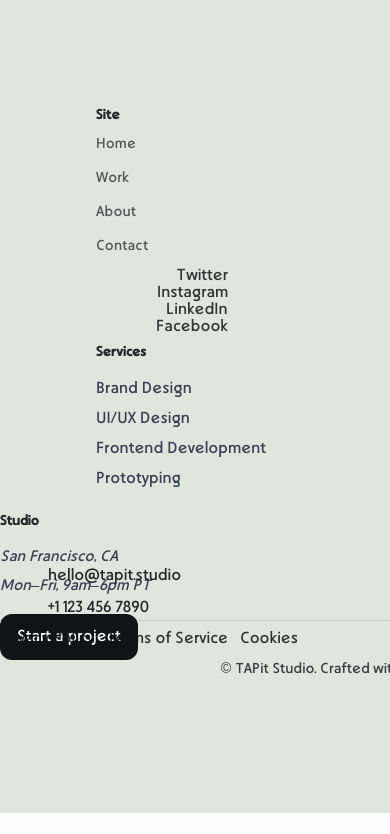
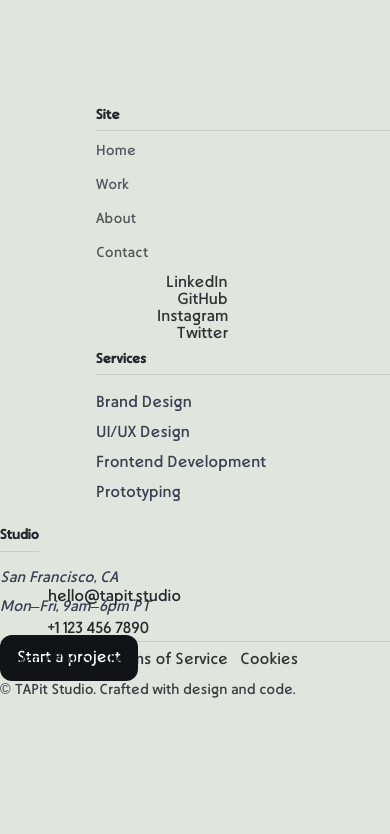
Before and after one commit to capoeira360/2.0company, a Next.js app in the folder perspective-section-transition-main/: page / in a window 390 px wide. Shown: the part 3267-4101 px from the top of the page. Before the commit the page ends 4080 px from the top, so only its background shows below. Built offline with nearby package versions, Linux system fonts and the light colour scheme.

Commit message:
Footer bottom row: nudge policies right, © note left; mobile fallback to remove insets on small screens; maintain single-row alignment

```diff
--- a/perspective-section-transition-main/src/app/globals.css
+++ b/perspective-section-transition-main/src/app/globals.css
@@ -229,3 +229,23 @@ h2 { margin-bottom: 24px; }
   }
 }
 .new-footer-contact-divider { grid-column: 1 / -1; height: 1px; background: rgba(17, 19, 23, 0.12); margin-bottom: 6px; }
+.new-footer .footer-section-title {
+  border-bottom: 1px solid rgba(17, 19, 23, 0.12);
+  padding-bottom: 4px;
+  margin-bottom: 8px;
+}
+
+/* Right-align Social header with its links in the text block */
+.new-footer-social-text .footer-section-title {
+  text-align: right;
+}
+/* Footer bottom row: policies on left, copyright on right */
+.new-footer-bottom { grid-column: 1 / -1; display: flex; align-items: center; justify-content: space-between; gap: 12px; flex-wrap: wrap; }
+.new-footer-bottom .new-footer-policies { display: flex; gap: 12px; align-items: center; flex-wrap: wrap; margin-left: 1rem; }
+.new-footer-bottom .new-footer-note { margin: 0; padding: 0; text-align: right; margin-right: 1rem; }
+
+@media (max-width: 768px) {
+  .new-footer-bottom { gap: 8px; }
+  .new-footer-bottom .new-footer-policies { margin-left: 0; }
+  .new-footer-bottom .new-footer-note { margin-right: 0; }
+}
--- a/perspective-section-transition-main/src/components/Footer.jsx
+++ b/perspective-section-transition-main/src/components/Footer.jsx
@@ -74,12 +74,14 @@ export default function Footer() {
           <a href="tel:+11234567890">+1 123 456 7890</a>
         </div>
         <div className="new-footer-contact-divider" aria-hidden="true"></div>
-        <div className="new-footer-policies">
-          <a href="/privacy">Privacy Policy</a>
-          <a href="/terms">Terms of Service</a>
-          <a href="/cookies">Cookies</a>
+        <div className="new-footer-bottom">
+          <div className="new-footer-policies">
+            <a href="/privacy">Privacy Policy</a>
+            <a href="/terms">Terms of Service</a>
+            <a href="/cookies">Cookies</a>
+          </div>
+          <div className="new-footer-note">© TAPit Studio. Crafted with design and code.</div>
         </div>
-        <div className="new-footer-note">© TAPit Studio. Crafted with design and code.</div>
       </div>
     </footer>
   );
--- a/perspective-section-transition-main/src/components/FooterTextSocial.jsx
+++ b/perspective-section-transition-main/src/components/FooterTextSocial.jsx
@@ -1,10 +1,11 @@
+import { footerLinks } from "./Header/Nav/data";
+
 export default function FooterTextSocial() {
   return (
     <div className="new-footer-social-text" aria-label="Social media links (text-only)">
-      <a href="https://twitter.com" target="_blank" rel="noreferrer">Twitter</a>
-      <a href="https://instagram.com" target="_blank" rel="noreferrer">Instagram</a>
-      <a href="https://linkedin.com" target="_blank" rel="noreferrer">LinkedIn</a>
-      <a href="https://facebook.com" target="_blank" rel="noreferrer">Facebook</a>
+      {footerLinks.map(({ title, href }) => (
+        <a key={title} href={href} target="_blank" rel="noreferrer">{title}</a>
+      ))}
     </div>
   );
 }
```
